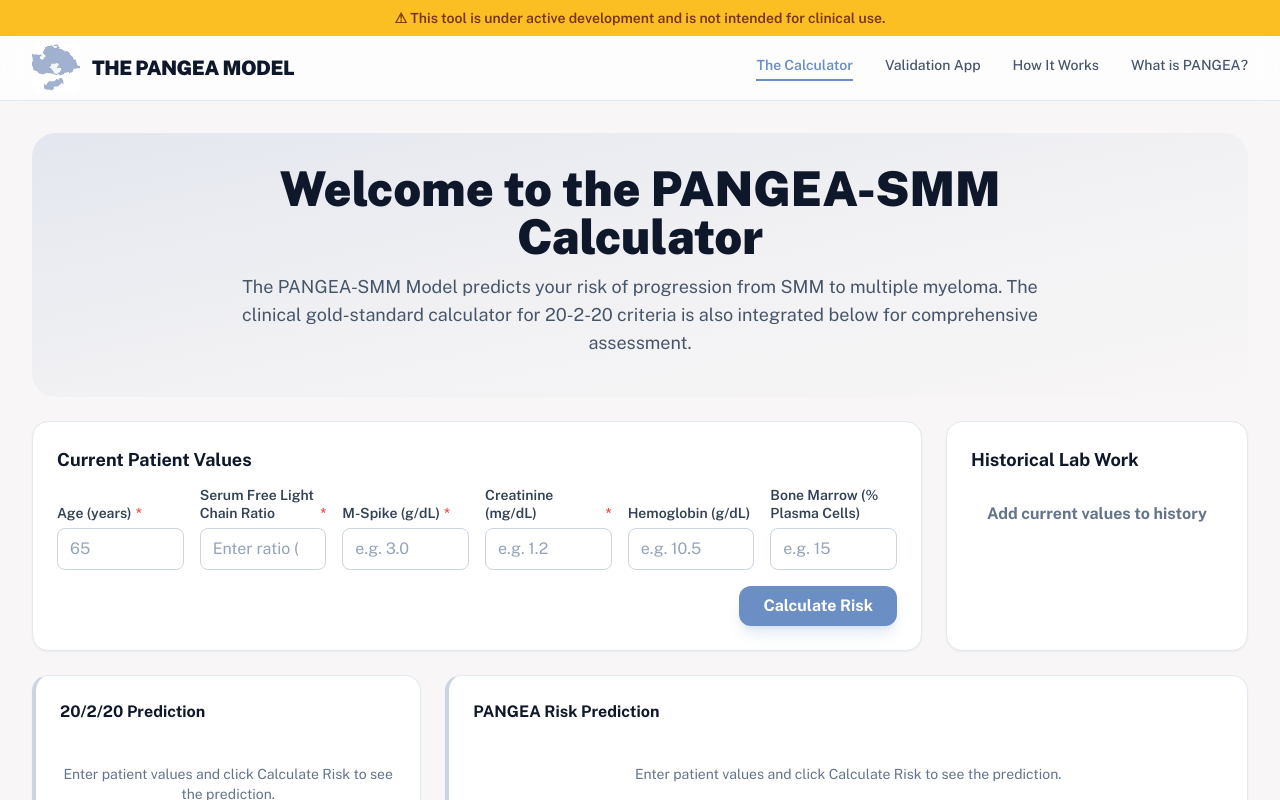
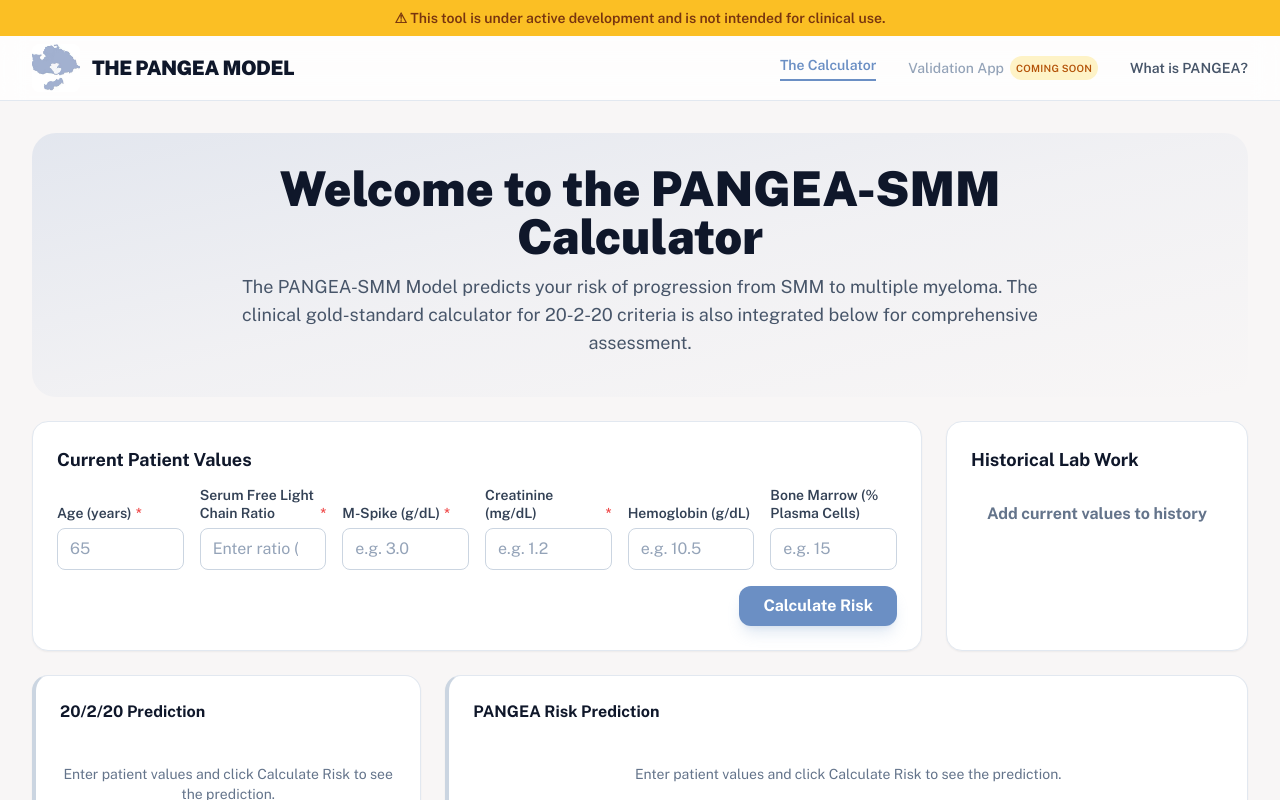
Before and after one commit to ghobriallab/app-pangea-smm-calculator, a React (Vite) app: page / in a window 1280 px wide. Shown: the top 800 px of the page. Built offline with nearby package versions, Linux system fonts and the light colour scheme.

Commit message:
add missing page, align elements better

```diff
--- a/src/App.tsx
+++ b/src/App.tsx
@@ -1,6 +1,7 @@
 import { useState, useEffect, useRef, useMemo } from 'react';
-import { Navbar } from './components/layout/Navbar';
+import { Navbar, type Page } from './components/layout/Navbar';
 import { Footer } from './components/layout/Footer';
+import { WhatIsPangea } from './components/pages/WhatIsPangea';
 import { ResearchSection } from './components/layout/ResearchSection';
 import { PatientInputForm } from './components/calculator/PatientInputForm';
 import { RiskPredictionSummary } from './components/calculator/RiskPredictionSummary';
@@ -11,6 +12,7 @@ import { useValidation } from './hooks/useValidation';
 import type { PredictionResult, HistoricalEntry, PatientInputs } from './types';
 
 function App() {
+  const [currentPage, setCurrentPage] = useState<Page>('calculator');
   const validation = useValidation();
 
   const [result, setResult] = useState<PredictionResult | null>(null);
@@ -101,9 +103,11 @@ function App() {
       <div className="bg-amber-400 text-amber-900 text-center text-sm font-semibold py-2 px-4">
         ⚠ This tool is under active development and is not intended for clinical use.
       </div>
-      <Navbar />
+      <Navbar currentPage={currentPage} onNavigate={setCurrentPage} />
 
-      <main className="flex-1 max-w-7xl mx-auto px-4 sm:px-6 lg:px-8 py-8 w-full space-y-6">
+      {currentPage === 'what-is-pangea' && <WhatIsPangea />}
+
+      <main className={`flex-1 max-w-7xl mx-auto px-4 sm:px-6 lg:px-8 py-8 w-full space-y-6${currentPage !== 'calculator' ? ' hidden' : ''}`}>
         {/* Hero Section */}
         <section className="mb-3 rounded-3xl overflow-hidden relative">
           <div className="absolute inset-0 bg-gradient-to-br from-primary/15 via-primary/5 to-transparent dark:from-primary/25 dark:via-primary/10 dark:to-transparent z-0"></div>
@@ -162,7 +166,7 @@ function App() {
                 : c === 'orange' ? 'text-orange-600 dark:text-orange-400'
                 : 'text-slate-900 dark:text-white';
               return (
-                <div className={`md:col-span-1 bg-white dark:bg-slate-900 p-6 rounded-2xl shadow-sm border-l-4 border border-slate-200 dark:border-slate-800 ${borderCls}`}>
+                <div className={`md:col-span-1 bg-white dark:bg-slate-900 p-6 rounded-2xl shadow-sm border-l-4 border border-slate-200 dark:border-slate-800 h-full flex flex-col ${borderCls}`}>
                   <div className="flex justify-between items-start mb-4">
                     <h4 className="font-bold text-slate-900 dark:text-white">20/2/20 Prediction</h4>
                     {result && result.dd2dScore > 0 && (
@@ -172,11 +176,11 @@ function App() {
                     )}
                   </div>
                   {result && result.dd2dScore > 0 ? (
-                    <p className="text-sm text-slate-600 dark:text-slate-400 leading-relaxed mb-6">
+                    <p className="text-sm text-slate-600 dark:text-slate-400 leading-relaxed mb-6 flex-1">
                       According to the 20/2/20 model, the patient has an <span className={`font-bold ${textCls}`}>{result.dd2dLabel} ({(result.dd2dScore * 100).toFixed(1)}%)</span> risk of progressing to multiple myeloma in two years.
                     </p>
                   ) : (
-                    <p className="text-sm text-slate-500 dark:text-slate-500 text-center py-6">
+                    <p className="text-sm text-slate-500 dark:text-slate-500 text-center py-6 flex-1">
                       {result ? 'Provide bone marrow % to calculate the 20/2/20 score.' : 'Enter patient values and click Calculate Risk to see the prediction.'}
                     </p>
                   )}
@@ -189,7 +193,7 @@ function App() {
             })()}
 
             {/* Risk Prediction Summary Card */}
-            <div className="sm:col-span-2 md:col-span-2">
+            <div className="sm:col-span-2 md:col-span-2 h-full">
               <RiskPredictionSummary
                 riskLabel={result?.riskLabel || ''}
                 riskColor={result?.riskColor || ''}
@@ -207,7 +211,7 @@ function App() {
         </div>
       </main>
 
-      <ResearchSection />
+      {currentPage === 'calculator' && <ResearchSection />}
       <Footer />
 
       {/* Floating Error Banner */}
--- a/src/components/calculator/RiskPredictionSummary.tsx
+++ b/src/components/calculator/RiskPredictionSummary.tsx
@@ -42,7 +42,7 @@ export function RiskPredictionSummary({
 
   if (!riskSummary) {
     return (
-      <div className={`bg-white dark:bg-slate-900 p-4 sm:p-6 rounded-2xl shadow-sm border-l-4 ${staticColors.border} border border-slate-200 dark:border-slate-800`}>
+      <div className={`bg-white dark:bg-slate-900 p-4 sm:p-6 rounded-2xl shadow-sm border-l-4 ${staticColors.border} border border-slate-200 dark:border-slate-800 h-full`}>
         <div className="flex justify-between items-start mb-4">
           <h4 className="font-bold text-slate-900 dark:text-white">PANGEA Risk Prediction</h4>
         </div>
@@ -61,7 +61,7 @@ export function RiskPredictionSummary({
   ];
 
   return (
-    <div className={`bg-white dark:bg-slate-900 p-6 rounded-2xl shadow-sm border-l-4 ${staticColors.border} border border-slate-200 dark:border-slate-800`}>
+    <div className={`bg-white dark:bg-slate-900 p-6 rounded-2xl shadow-sm border-l-4 ${staticColors.border} border border-slate-200 dark:border-slate-800 h-full`}>
       <div className="flex justify-between items-start mb-4">
         <h4 className="font-bold text-slate-900 dark:text-white">PANGEA Risk Prediction</h4>
       </div>
--- a/src/components/layout/Navbar.tsx
+++ b/src/components/layout/Navbar.tsx
@@ -1,21 +1,52 @@
 import { useState } from 'react';
 
-export function Navbar() {
+export type Page = 'calculator' | 'what-is-pangea';
+
+interface NavbarProps {
+  currentPage: Page;
+  onNavigate: (page: Page) => void;
+}
+
+export function Navbar({ currentPage, onNavigate }: NavbarProps) {
   const [menuOpen, setMenuOpen] = useState(false);
+
+  const navLink = (page: Page, label: string, mobile = false) => {
+    const active = currentPage === page;
+    const base = mobile
+      ? 'px-2 py-2 text-sm font-semibold transition-colors'
+      : 'text-sm font-semibold transition-colors';
+    const activeClass = active ? 'text-primary border-b-2 border-primary pb-1' : 'text-slate-600 dark:text-slate-300 hover:text-primary font-medium';
+    return (
+      <button
+        key={page}
+        className={`${base} ${activeClass}`}
+        onClick={() => { onNavigate(page); setMenuOpen(false); }}
+      >
+        {label}
+      </button>
+    );
+  };
 
   return (
     <header className="sticky top-0 z-50 bg-white/80 dark:bg-background-dark/80 backdrop-blur-md border-b border-slate-200 dark:border-slate-800">
       <div className="max-w-7xl mx-auto px-4 sm:px-6 lg:px-8">
         <div className="flex justify-between items-center h-16">
-          <div className="flex items-center gap-3">
+          <button
+            className="flex items-center gap-3 text-left"
+            onClick={() => onNavigate('calculator')}
+          >
             <img src="/pangea-logo.png" alt="Pangea Logo" className="h-12 w-12 rounded-lg object-cover" />
             <h2 className="text-base sm:text-xl font-black tracking-tight text-slate-900 dark:text-white uppercase">The Pangea Model</h2>
-          </div>
-          <nav className="hidden md:flex space-x-8">
-            <a className="text-sm font-semibold text-primary border-b-2 border-primary pb-1 transition-colors" href="#">The Calculator</a>
-            <a className="text-sm font-medium text-slate-600 dark:text-slate-300 hover:text-primary transition-colors" href="#">Validation App</a>
-            <a className="text-sm font-medium text-slate-600 dark:text-slate-300 hover:text-primary transition-colors" href="#">How It Works</a>
-            <a className="text-sm font-medium text-slate-600 dark:text-slate-300 hover:text-primary transition-colors" href="#">What is PANGEA?</a>
+          </button>
+          <nav className="hidden md:flex space-x-8 items-center">
+            {navLink('calculator', 'The Calculator')}
+            <span className="relative inline-flex items-center gap-1.5 text-sm font-medium text-slate-400 dark:text-slate-500 cursor-not-allowed select-none">
+              Validation App
+              <span className="inline-flex items-center rounded-full bg-amber-100 dark:bg-amber-900/40 px-1.5 py-0.5 text-[10px] font-semibold uppercase tracking-wide text-amber-700 dark:text-amber-400">
+                Coming soon
+              </span>
+            </span>
+            {navLink('what-is-pangea', 'What is PANGEA?')}
           </nav>
           <button
             className="md:hidden flex items-center justify-center w-10 h-10 text-slate-600 dark:text-slate-300 hover:text-primary transition-colors"
@@ -27,10 +58,14 @@ export function Navbar() {
         </div>
         {menuOpen && (
           <nav className="md:hidden border-t border-slate-200 dark:border-slate-800 py-3 flex flex-col gap-1">
-            <a className="px-2 py-2 text-sm font-semibold text-primary" href="#">The Calculator</a>
-            <a className="px-2 py-2 text-sm font-medium text-slate-600 dark:text-slate-300 hover:text-primary transition-colors" href="#">Validation App</a>
-            <a className="px-2 py-2 text-sm font-medium text-slate-600 dark:text-slate-300 hover:text-primary transition-colors" href="#">How It Works</a>
-            <a className="px-2 py-2 text-sm font-medium text-slate-600 dark:text-slate-300 hover:text-primary transition-colors" href="#">What is PANGEA?</a>
+            {navLink('calculator', 'The Calculator', true)}
+            <span className="px-2 py-2 inline-flex items-center gap-1.5 text-sm font-medium text-slate-400 dark:text-slate-500 cursor-not-allowed select-none">
+              Validation App
+              <span className="inline-flex items-center rounded-full bg-amber-100 dark:bg-amber-900/40 px-1.5 py-0.5 text-[10px] font-semibold uppercase tracking-wide text-amber-700 dark:text-amber-400">
+                Coming soon
+              </span>
+            </span>
+            {navLink('what-is-pangea', 'What is PANGEA?', true)}
           </nav>
         )}
       </div>
--- /dev/null
+++ b/src/components/pages/WhatIsPangea.tsx
@@ -0,0 +1,116 @@
+export function WhatIsPangea() {
+  return (
+    <main className="flex-1">
+      {/* Hero */}
+      <section className="relative overflow-hidden">
+        <div className="absolute inset-0 bg-gradient-to-br from-primary/15 via-primary/5 to-transparent dark:from-primary/25 dark:via-primary/10 dark:to-transparent z-0" />
+        <div className="relative z-10 max-w-4xl mx-auto px-4 sm:px-6 lg:px-8 py-14 md:py-20 text-center">
+          <h1 className="text-3xl sm:text-4xl md:text-5xl font-black text-slate-900 dark:text-white mb-6 leading-tight">
+            What is PANGEA?
+          </h1>
+          <p className="text-base sm:text-lg text-slate-600 dark:text-slate-400 leading-relaxed max-w-2xl mx-auto">
+            A global collaboration bringing the world together to understand and predict
+            progression of early monoclonal gammopathy conditions.
+          </p>
+        </div>
+      </section>
+
+      {/* Main content */}
+      <section className="max-w-4xl mx-auto px-4 sm:px-6 lg:px-8 py-10 md:py-14 space-y-8">
+        {/* Origin story */}
+        <div className="bg-white dark:bg-slate-900 rounded-2xl shadow-sm border border-slate-200 dark:border-slate-800 p-6 sm:p-8 md:p-10">
+          <div className="flex items-center gap-3 mb-5">
+            <span className="material-symbols-outlined text-3xl text-primary">public</span>
+            <h2 className="text-xl sm:text-2xl font-black text-slate-900 dark:text-white">The Name Behind the Mission</h2>
+          </div>
+          <p className="text-slate-600 dark:text-slate-400 leading-relaxed mb-4">
+            Long ago, Pangea stood as a single, vast supercontinent — a symbol of everything
+            connected, unified, and moving together.
+          </p>
+          <p className="text-slate-600 dark:text-slate-400 leading-relaxed mb-4">
+            In that same spirit, we created the PANGEA project to bring the world together by
+            combining data from patients across the globe who are living with MGUS, smoldering
+            multiple myeloma, or other early monoclonal gammopathy conditions. This global effort
+            allows PANGEA to form one clear, unified view of how key blood markers change over
+            time, rather than relying on a single test.
+          </p>
+          <p className="text-slate-600 dark:text-slate-400 leading-relaxed">
+            By drawing strength from worldwide collaboration and diverse patient experiences,
+            PANGEA helps assess each person's precise risk of progressing to active disease —
+            giving patients and doctors a clearer and more confident path forward.
+          </p>
+        </div>
+
+        {/* Credits */}
+        <div className="bg-white dark:bg-slate-900 rounded-2xl shadow-sm border border-slate-200 dark:border-slate-800 p-6 sm:p-8 md:p-10">
+          <div className="flex items-center gap-3 mb-6">
+            <span className="material-symbols-outlined text-3xl text-primary">groups</span>
+            <h2 className="text-xl sm:text-2xl font-black text-slate-900 dark:text-white">The Team</h2>
+          </div>
+          <div className="flex flex-col sm:flex-row gap-6 sm:gap-10 items-start sm:items-center mb-6">
+            <img
+              src="/dfci-logo.avif"
+              alt="Dana-Farber Cancer Institute"
+              className="h-10 object-contain"
+            />
+          </div>
+          <p className="text-sm text-slate-600 dark:text-slate-400 leading-relaxed mb-3">
+            Research and development of the PANGEA Models by{' '}
+            <span className="font-semibold text-slate-800 dark:text-slate-200">Floris Chabrun, PharmD, PhD</span>,{' '}
+            <span className="font-semibold text-slate-800 dark:text-slate-200">Annie Cowan, MD</span>,{' '}
+            <span className="font-semibold text-slate-800 dark:text-slate-200">Federico Ferrari, PhD</span>,{' '}
+            <span className="font-semibold text-slate-800 dark:text-slate-200">Susanna Gentile, PhD</span>, and{' '}
+            <span className="font-semibold text-slate-800 dark:text-slate-200">Daniel Schwartz, PhD</span>.
+          </p>
+          <p className="text-sm text-slate-600 dark:text-slate-400 leading-relaxed mb-5">
+            Leadership provided by{' '}
+            <span className="font-semibold text-slate-800 dark:text-slate-200">Irene Ghobrial, MD</span> and{' '}
+            <span className="font-semibold text-slate-800 dark:text-slate-200">Lorenzo Trippa, PhD</span>.
+          </p>
+          <a
+            href="https://www.nature.com/nm/"
+            target="_blank"
+            rel="noopener noreferrer"
+            className="inline-flex items-center gap-2 text-sm font-bold text-primary hover:underline"
+          >
+            <span className="material-symbols-outlined text-base">open_in_new</span>
+            Read our publication in Nature Medicine
+          </a>
+        </div>
+
+        {/* Disclaimer */}
+        <div className="bg-amber-50 dark:bg-amber-900/20 rounded-2xl border border-amber-200 dark:border-amber-800 p-6 sm:p-8">
+          <div className="flex items-center gap-3 mb-4">
+            <span className="material-symbols-outlined text-2xl text-amber-600 dark:text-amber-400">info</span>
+            <h2 className="text-lg font-black text-amber-900 dark:text-amber-200">Disclaimer</h2>
+          </div>
+          <div className="space-y-4 text-sm text-amber-800 dark:text-amber-300 leading-relaxed">
+            <p>
+              User of the PANGEA Calculator on this website ("Calculator") acknowledges that the
+              Calculator is a research tool that has not been reviewed or approved by the United
+              States Food and Drug Administration, the European Medicines Agency, or by any other
+              agency and Calculator is still evolving and that it is being supplied "as is,"
+              without any accompanying services.
+            </p>
+            <p>
+              The Dana-Farber Cancer Institute, Inc. ("Hospital") may, from time to time, make
+              changes to the Calculator without any obligation to inform any of the users of the
+              Calculator. The Calculator is only a tool to be used for analytical purposes and it
+              is not intended to be a substitute for professional medical advice or to render a
+              medical diagnosis or prognosis.
+            </p>
+            <p>
+              Seek the advice of your physician or qualified health care provider if you have
+              questions about test results or any medical condition. Hospital shall have no
+              liability to any patient or to any user of this Calculator with respect to the use
+              of the Calculator and/or any results from this Calculator, or any interpretation
+              of the results thereof, by any of the users of this Calculator. This is intended
+              for non-commercial use only. For commercial use or license, please contact{' '}
+              <span className="font-semibold">Raymond Walsh</span>.
+            </p>
+          </div>
+        </div>
+      </section>
+    </main>
+  );
+}
```
